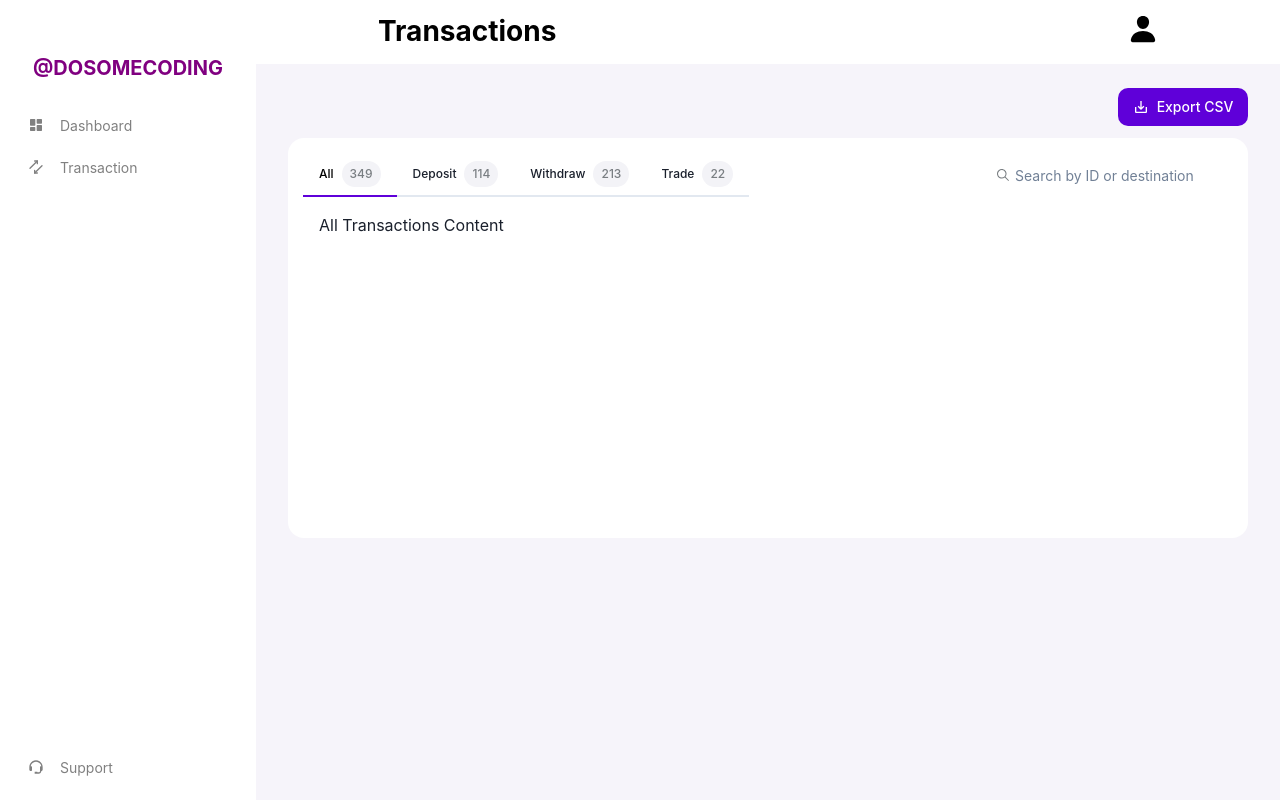
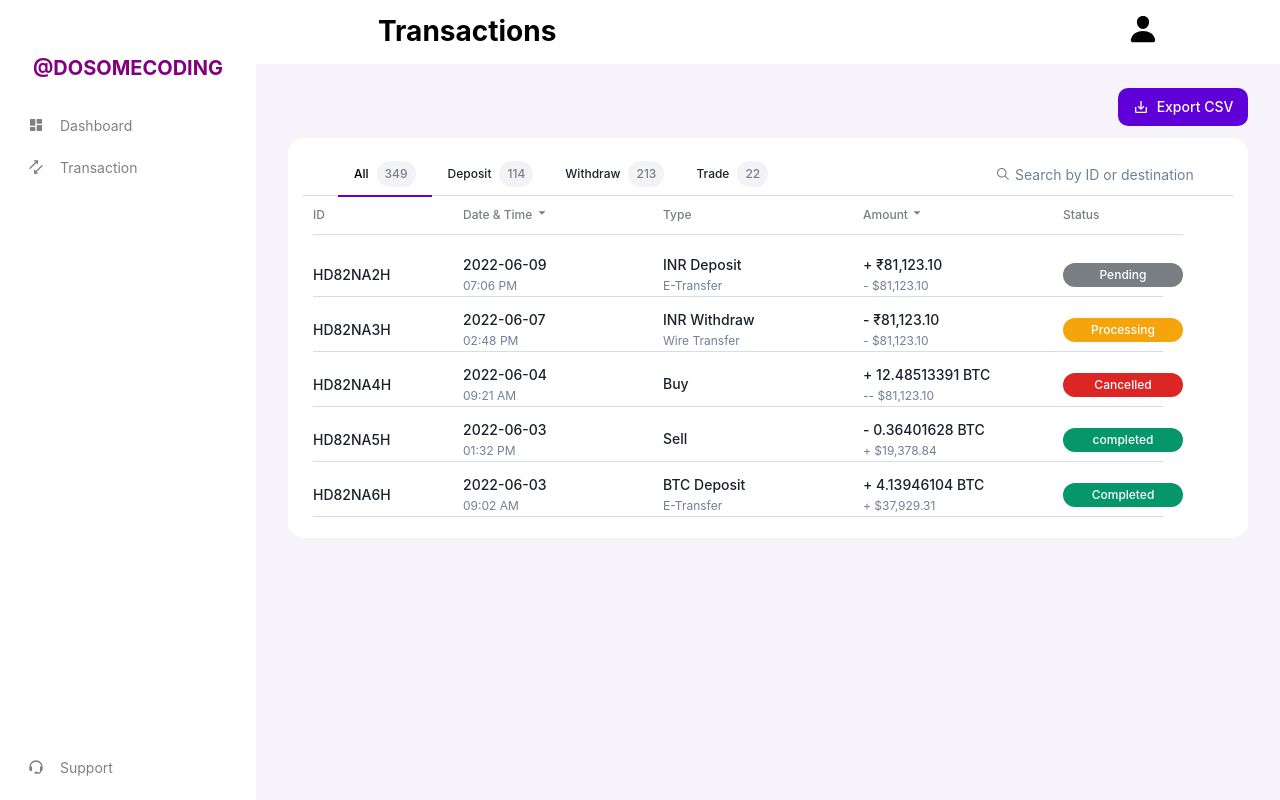
Before and after one commit to hassanalitahir71/Crypto-project, a React (Vite) app in the folder app/: page /transaction in a window 1280 px wide. Built offline with nearby package versions, Linux system fonts and the light colour scheme.

Commit message:
feat: add transactions table with status styling and grid layout

```diff
--- a/app/src/Pages/transaction/Transaction.jsx
+++ b/app/src/Pages/transaction/Transaction.jsx
@@ -1,5 +1,6 @@
-import { Box, Stack, Button, Icon, Text, HStack } from "@chakra-ui/react";
+import { Box, Stack, Button, Icon, Grid, Text, HStack } from "@chakra-ui/react";
 import DashBoardLayout from "../../assets/Components/DashBoardLayout";
+import { GoTriangleDown } from "react-icons/go";
 import {
   Tabs,
   TabList,
@@ -21,6 +22,104 @@ const Transaction = () => {
     { label: "Withdraw", count: 213, content: "Withdraw Transactions Content" },
     { label: "Trade", count: 22, content: "Trade Transactions Content" },
   ];
+
+  const transdata = [
+    {
+      id: "HD82NA2H",
+      date: "2022-06-09",
+      type: {
+        payment: "INR Deposit",
+        version: "E-Transfer",
+      },
+      time: "07:06 PM",
+      amount: {
+        transaction: "+ ₹81,123.10",
+        current: "- $81,123.10",
+      },
+      status: "Pending",
+    },
+    {
+      id: "HD82NA3H",
+      date: "2022-06-07",
+      type: {
+        payment: "INR Withdraw",
+        version: "Wire Transfer",
+      },
+      time: "02:48 PM",
+      amount: {
+        transaction: "- ₹81,123.10",
+        current: "- $81,123.10",
+      },
+      status: "Processing",
+    },
+    {
+      id: "HD82NA4H",
+      date: "2022-06-04",
+      type: {
+        payment: "Buy",
+        version: "",
+      },
+      time: "09:21 AM",
+      amount: {
+        transaction: "+ 12.48513391 BTC",
+        current: "-- $81,123.10",
+      },
+      status: "Cancelled",
+    },
+    {
+      id: "HD82NA5H",
+      date: "2022-06-03",
+      type: {
+        payment: "Sell",
+        version: "",
+      },
+      time: "01:32 PM",
+      amount: {
+        transaction: "- 0.36401628 BTC",
+        current: "+ $19,378.84",
+      },
+      status: "completed",
+    },
+    {
+      id: "HD82NA6H",
+      date: "2022-06-03",
+      type: {
+        payment: "BTC Deposit",
+        version: "E-Transfer",
+      },
+      time: "09:02 AM",
+      amount: {
+        transaction: "+ 4.13946104 BTC",
+        current: "+ $37,929.31",
+      },
+      status: "Completed",
+    },
+  ];
+
+  const getStatusStyle = (status) => {
+    switch (status.toLowerCase()) {
+      case "pending":
+        return {
+          bg: "#797E82",
+        };
+      case "completed":
+        return {
+          bg: "#059669",
+        };
+      case "cancelled":
+        return {
+          bg: "#DC2626",
+        };
+      case "processing":
+        return {
+          bg: "#F5A50B",
+        };
+      default:
+        return {
+          bg: "black",
+        };
+    }
+  };
 
   return (
     <DashBoardLayout title="Transactions">
@@ -44,8 +143,8 @@ const Transaction = () => {
           </Button>
           <Box h="400px" w="960px" bg="white" p="15px" borderRadius="16px">
             <Tabs variant="line">
-              <HStack justify="space-between">
-                <TabList>
+              <HStack justify="space-between" borderBottom="1px solid#D8DDE2">
+                <TabList border="none" ml="35px">
                   {tabsData.map((item) => (
                     <Tab
                       key={item.label}
@@ -87,11 +186,98 @@ const Transaction = () => {
                   />
                 </InputGroup>
               </HStack>
-              <TabPanels>
-                {tabsData.map((item) => (
-                  <TabPanel key={item.label}>{item.content}</TabPanel>
-                ))}
-              </TabPanels>
+              <Stack w="850px" ml="10px" mr="10px">
+                <HStack justify="space-between" h="38px" w="full">
+                  <Grid
+                    templateColumns="150px 200px 200px 200px 120px"
+                    fontSize="12px"
+                    fontWeight="500"
+                    color="#797E82"
+                    borderBottom="1px solid #D8DDE2"
+                    py="10px"
+                  >
+                    <Text>ID</Text>
+                    <Text>
+                      Date & Time <Icon as={GoTriangleDown} />
+                    </Text>
+                    <Text>Type</Text>
+                    <Text>
+                      Amount <Icon as={GoTriangleDown} />
+                    </Text>
+                    <Text>Status</Text>
+                  </Grid>
+                </HStack>
+
+                <TabPanels>
+                  <TabPanels>
+                    {tabsData.map((tab) => (
+                      <TabPanel key={tab.label} p={0} h="52px">
+                        {transdata.map((item) => (
+                          <Box
+                            key={item.id}
+                            borderBottom="1px solid #D8DDE2"
+                            h="55px"
+                            py="12px"
+                          >
+                            <Grid
+                              templateColumns="150px 200px 200px 200px 120px"
+                              alignItems="center"
+                            >
+                              <Text fontSize="14px" fontWeight="500">
+                                {item.id}
+                              </Text>
+
+                              <Stack spacing="2px">
+                                <Text fontSize="14px" fontWeight="500">
+                                  {item.date}
+                                </Text>
+                                <Text fontSize="12px" color="gray.500">
+                                  {item.time}
+                                </Text>
+                              </Stack>
+
+                              <Stack spacing="2px">
+                                <Text fontSize="14px" fontWeight="500">
+                                  {item.type.payment}
+                                </Text>
+                                <Text fontSize="12px" color="gray.500">
+                                  {item.type.version}
+                                </Text>
+                              </Stack>
+
+                              <Stack spacing="2px">
+                                <Text fontSize="14px" fontWeight="500">
+                                  {item.amount.transaction}
+                                </Text>
+                                <Text fontSize="12px" color="gray.500">
+                                  {item.amount.current}
+                                </Text>
+                              </Stack>
+
+                              <Box
+                                display="flex"
+                                alignItems="center"
+                                justifyContent="center"
+                                fontSize="12px"
+                                fontWeight="500"
+                                borderRadius="full"
+                                px="6px"
+                                py="4px"
+                                h="24px"
+                                bg="gray.100"
+                                {...getStatusStyle(item.status)}
+                                color="#FFFFFF"
+                              >
+                                {item.status}
+                              </Box>
+                            </Grid>
+                          </Box>
+                        ))}
+                      </TabPanel>
+                    ))}
+                  </TabPanels>
+                </TabPanels>
+              </Stack>
             </Tabs>
           </Box>
         </Stack>
```
